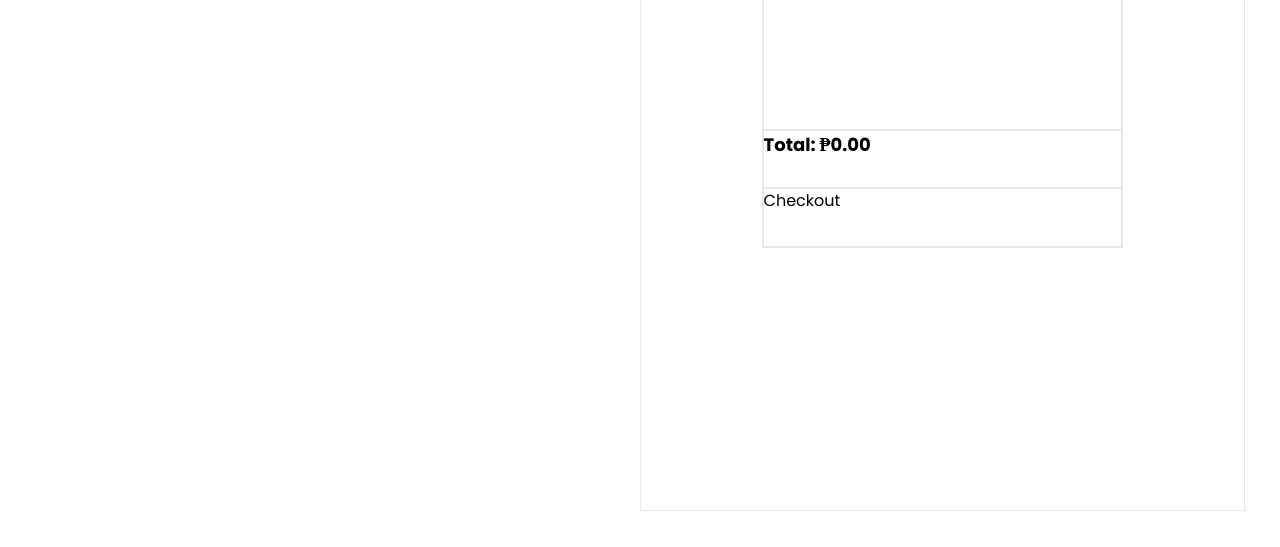
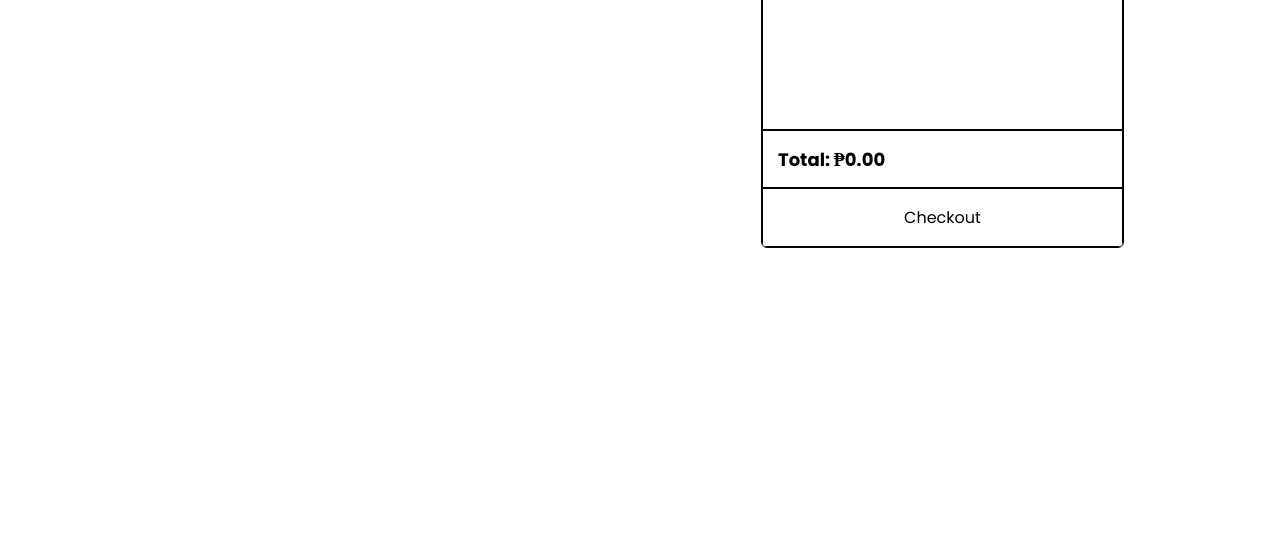
Before and after one commit to lancejerson/ecossential-2.0, a website: page public/Cart.html in a window 1280 px wide. Shown: the part 253-800 px from the top of the page. Drawn offline with nearby package versions, Linux system fonts and the light colour scheme.

Commit message:
cart page UI enhancement

```diff
--- a/documentation.txt
+++ b/documentation.txt
@@ -1,4 +1,4 @@
-09/26/2025 - Yesterday(09/25/2025) I made intialized the app and made the navigation bar, today I will improve it more and start on the hero section. Blockers: None.
+09/26/2025 - Yesterday(09/25/2025) I intialized the app and made the navigation bar, today I will improve it more and start on the hero section. Blockers: None.
 
 09/27/2025 - Yesterday(09/26/2025) I already finished the hero section of Ecossential, today I will make the products section and render it on the server. Blockers: None.
 
@@ -10,4 +10,6 @@
 
 10/01/2025 - Yesterday (09/30/2025) I already finished the add to cart display, today I will finished the total amount checkout for the same page. Blockers: Time constraints.
 
-10/02/2025 - Yester (10/01/2025) I already finished adding the checkout total for the Cart page, today I will improve the UI for the entire page and start making the Favorites page. Blockers: Time constraints.
+10/02/2025 - Yesterday (10/01/2025) I already finished adding the checkout total for the Cart page, today I will improve the UI for the entire page and start making the Favorites page. Blockers: Time constraints.
+
+10/03/2025 -Yesterday (10/02/2025) I already improved the UI of the add-to-cart page, today I will make the favorites page together with its functionality on the other pages. Blockers: None.
--- a/public/Cart.html
+++ b/public/Cart.html
@@ -15,7 +15,7 @@
                 <img src="#" alt="Logo">
             </div>
             <ul class="h-full flex flex-row gap-6">
-                <li><button onclick="location.href='/app'">Home</button></li>
+                <li><button onclick="location.href='/'">Home</button></li>
                 <li><button onclick="location.href='/rules'">Rules</button></li>
                 <li><button onclick="location.href='/about'">About</button></li>
             </ul>
@@ -36,7 +36,7 @@
                 <div class="w-[50%] h-full overflow-y-auto p-[15px] flex flex-col gap-10" id="cart-container">
                     <!--Items that were added to cart will be displayed here-->
                 </div>
-                <div class="w-[50%] h-full border flex justify-center" id="total-amount">
+                <div class="w-[50%] h-full flex justify-center" id="total-amount">
                     <!--Price Computations will be displayed here-->
                 </div>
             </div>
--- a/public/app/styles/style.css
+++ b/public/app/styles/style.css
@@ -24,3 +24,7 @@
     -ms-overflow-style: none;
     scrollbar-width: none;
 }
+
+.black-border{
+    border-color: #000000;
+}
--- a/public/scripts/cart.js
+++ b/public/scripts/cart.js
@@ -67,19 +67,19 @@ document.addEventListener('DOMContentLoaded', () => {
 
         // Update price container ONCE after the loop
         priceContainer.innerHTML = `
-        <div class="flex flex-col justify-center items-center overflow-hidden h-[60%] w-[60%] border">
-            <div class="w-full h-[20%] w-full flex justify-center items-center border">
-                <h1 class="text-[15px]">Order Summary</h1>
+        <div class="flex flex-col justify-center items-center overflow-hidden h-[60%] w-[60%] border rounded-md black-border">
+            <div class="w-full h-[20%] w-full flex justify-center items-center border black-border">
+                <h1 class="text-[35px]">Order Summary</h1>
             </div>
-            <div class="h-[50%] border w-full">
+            <div class="h-[50%] border w-full p-[15px] black-border">
                 <h3>Subtotal: ₱${subtotal.toFixed(2)}</h3>
                 <h3>Shipping: Free</h3>
             </div>
-            <div class="h-[15%] border w-full">
+            <div class="h-[15%] border w-full p-[15px] black-border">
                 <h3><h3 class="font-bold text-lg">Total: ₱${subtotal.toFixed(2)}</h3></h3>
             </div>
-            <div class="h-[15%] border w-full">
-                <button>Checkout</button>
+            <div class="h-[15%] border w-full p-[15px] black-border">
+                <button class="w-full h-full flex justify-center items-center">Checkout</button>
             </div>
         </div>
 
```
Also changed, not shown: public/Products.html (+1 -1 lines), public/app/App.html (+1 -1 lines).
